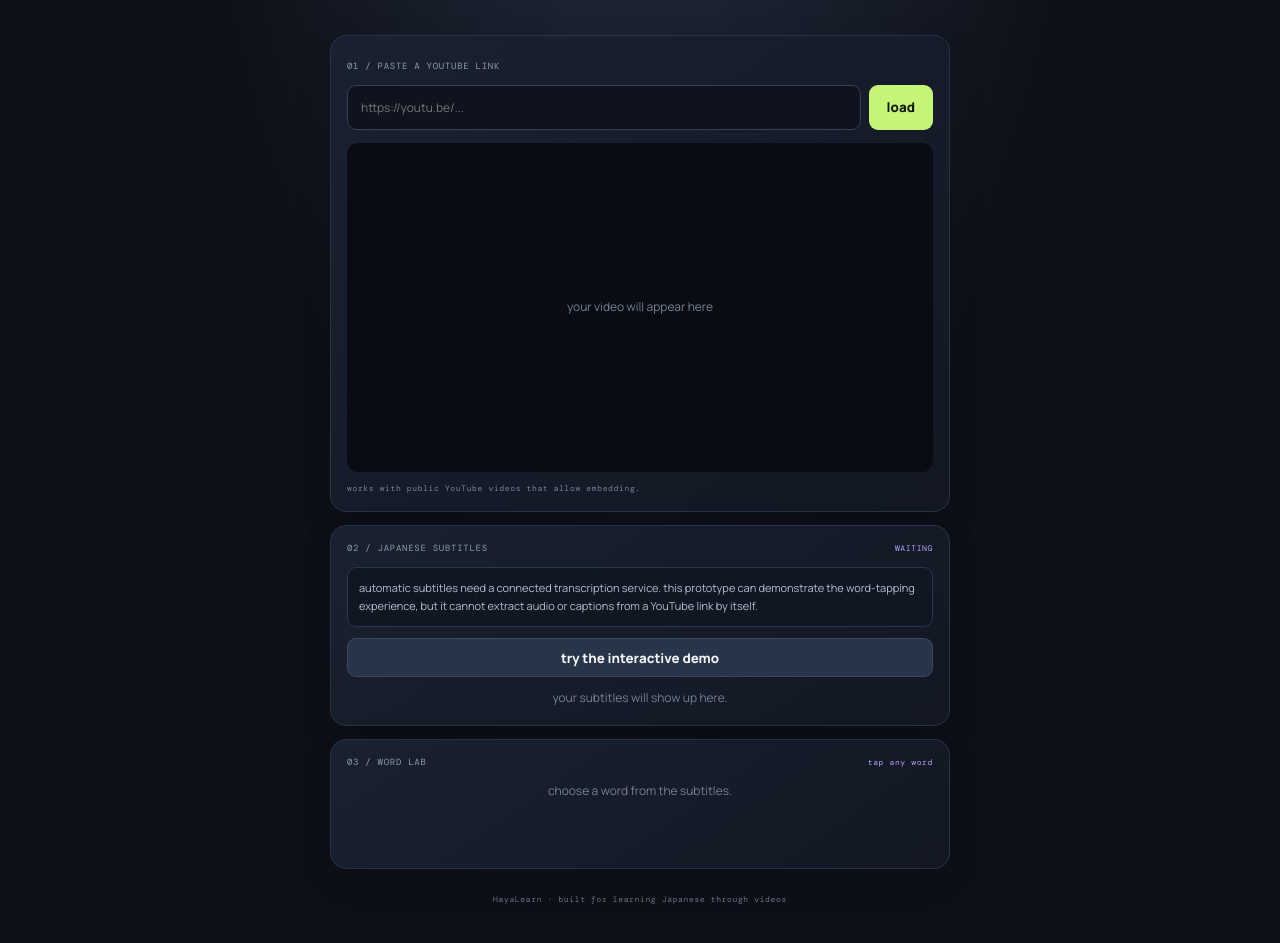
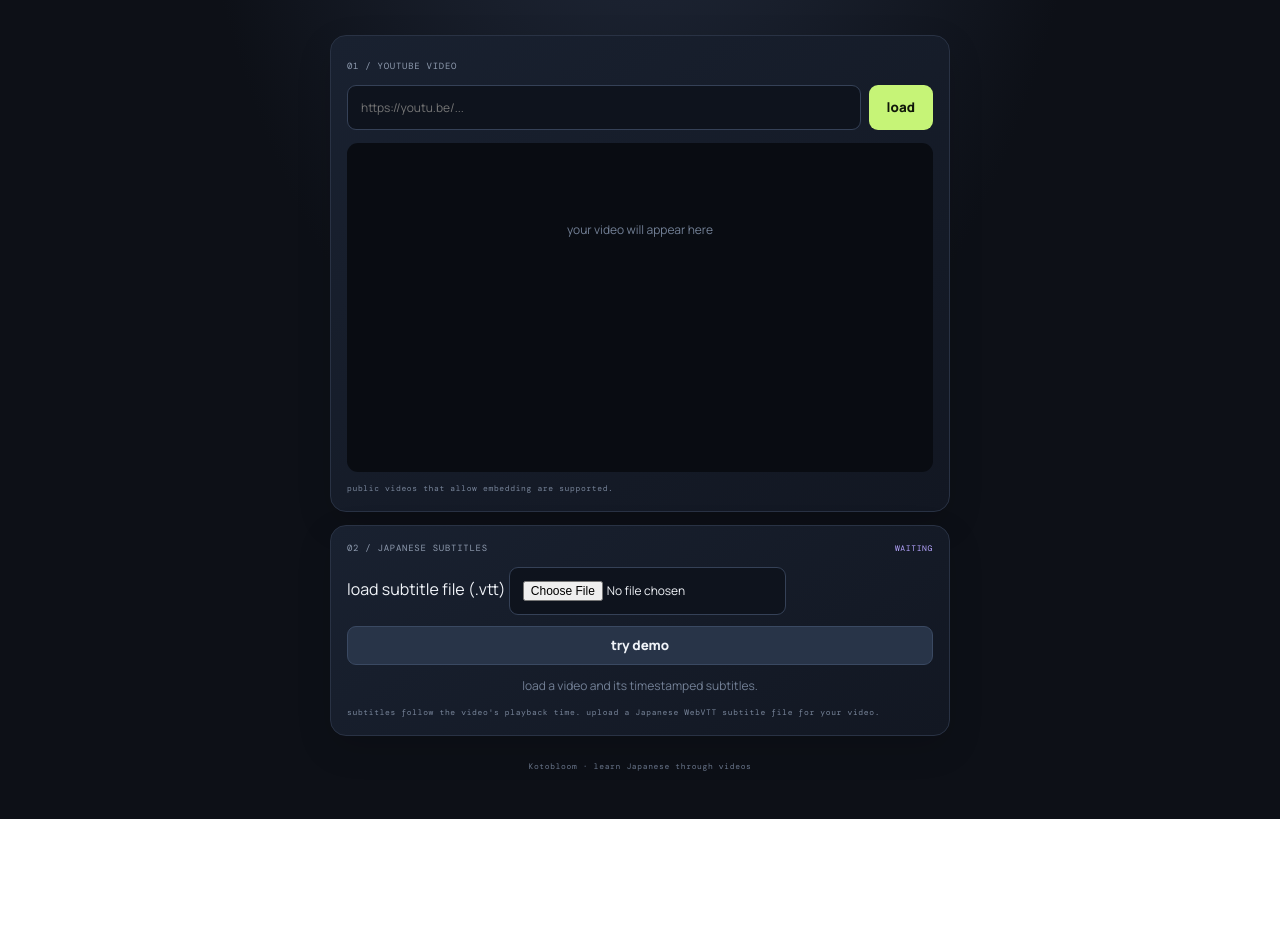
Before and after one commit to Nonster13/kotobloom, a plain HTML site: page index.html in a window 1280 px wide. Shown: the part 301-1244 px from the top of the page. After the commit the page ends 1120 px from the top, so only its background shows below. Drawn offline with nearby package versions, Linux system fonts and the light colour scheme.

Commit message:
Update index.html

```diff
--- a/index.html
+++ b/index.html
@@ -6,12 +6,17 @@
 <meta name="theme-color" content="#10131b">
 <meta name="apple-mobile-web-app-capable" content="yes">
 <meta name="apple-mobile-web-app-status-bar-style" content="black-translucent">
-<title>HayaLearn</title>
+<title>Kotobloom</title>
 <link rel="manifest" href="manifest.webmanifest">
 <link rel="stylesheet" href="style.css">
 </head>
 <body>
-<header><div class="logo">hayai<span>learn</span></div><div class="tag">JAPANESE VIDEO LAB</div></header>
+
+<header>
+  <div class="logo">koto<span>bloom</span></div>
+  <div class="tag">JAPANESE VIDEO LAB</div>
+</header>
+
 <main>
   <section class="intro">
     <div class="eyebrow">NIHONGO FORGE · LISTENING MODE</div>
@@ -20,30 +25,56 @@
   </section>
 
   <section class="card">
-    <label class="section-label" for="ytUrl">01 / PASTE A YOUTUBE LINK</label>
+    <label class="section-label" for="ytUrl">01 / YOUTUBE VIDEO</label>
     <div class="url-row">
       <input id="ytUrl" type="url" placeholder="https://youtu.be/..." autocomplete="url">
       <button id="loadVideo">load</button>
     </div>
     <div id="videoWrap" class="video-wrap">
-      <div class="placeholder">your video will appear here</div>
+      <div id="playerPlaceholder" class="placeholder">
+        your video will appear here
+      </div>
+      <div id="player"></div>
     </div>
-    <p class="small">works with public YouTube videos that allow embedding.</p>
+    <p class="small">public videos that allow embedding are supported.</p>
   </section>
 
   <section class="card">
-    <div class="section-head"><span class="section-label">02 / JAPANESE SUBTITLES</span><span id="status">WAITING</span></div>
-    <div class="notice">automatic subtitles need a connected transcription service. this prototype can demonstrate the word-tapping experience, but it cannot extract audio or captions from a YouTube link by itself.</div>
-    <button id="demoBtn" class="secondary">try the interactive demo</button>
-    <div id="captions" class="captions"><div class="empty">your subtitles will show up here.</div></div>
+    <div class="section-head">
+      <span class="section-label">02 / JAPANESE SUBTITLES</span>
+      <span id="status">WAITING</span>
+    </div>
+
+    <div class="subtitle-tools">
+      <label class="upload-button" for="vttFile">load subtitle file (.vtt)</label>
+      <input id="vttFile" type="file" accept=".vtt,text/vtt">
+      <button id="demoBtn" class="secondary">try demo</button>
+    </div>
+
+    <div id="captions" class="captions">
+      <div class="empty">load a video and its timestamped subtitles.</div>
+    </div>
+
+    <p class="small">
+      subtitles follow the video's playback time. upload a Japanese WebVTT
+      subtitle file for your video.
+    </p>
   </section>
 
-  <section class="card dictionary">
-    <div class="section-head"><span class="section-label">03 / WORD LAB</span><span>tap any word</span></div>
-    <div id="wordInfo" class="empty">choose a word from the subtitles.</div>
-  </section>
-  <footer>HayaLearn · built for learning Japanese through videos</footer>
+  <footer>Kotobloom · learn Japanese through videos</footer>
 </main>
+
+<div id="dictionaryPopup" class="dictionary-popup" hidden>
+  <button id="closeDictionary" class="popup-close" aria-label="Close">×</button>
+  <div id="popupWord" class="word"></div>
+  <div id="popupReading" class="reading"></div>
+  <div id="popupMeaning" class="meaning"></div>
+  <a id="popupLink" class="dict-link" target="_blank" rel="noopener">
+    OPEN FULL DICTIONARY ↗
+  </a>
+</div>
+
+<script src="https://www.youtube.com/iframe_api"></script>
 <script src="app.js"></script>
 </body>
 </html>
```
